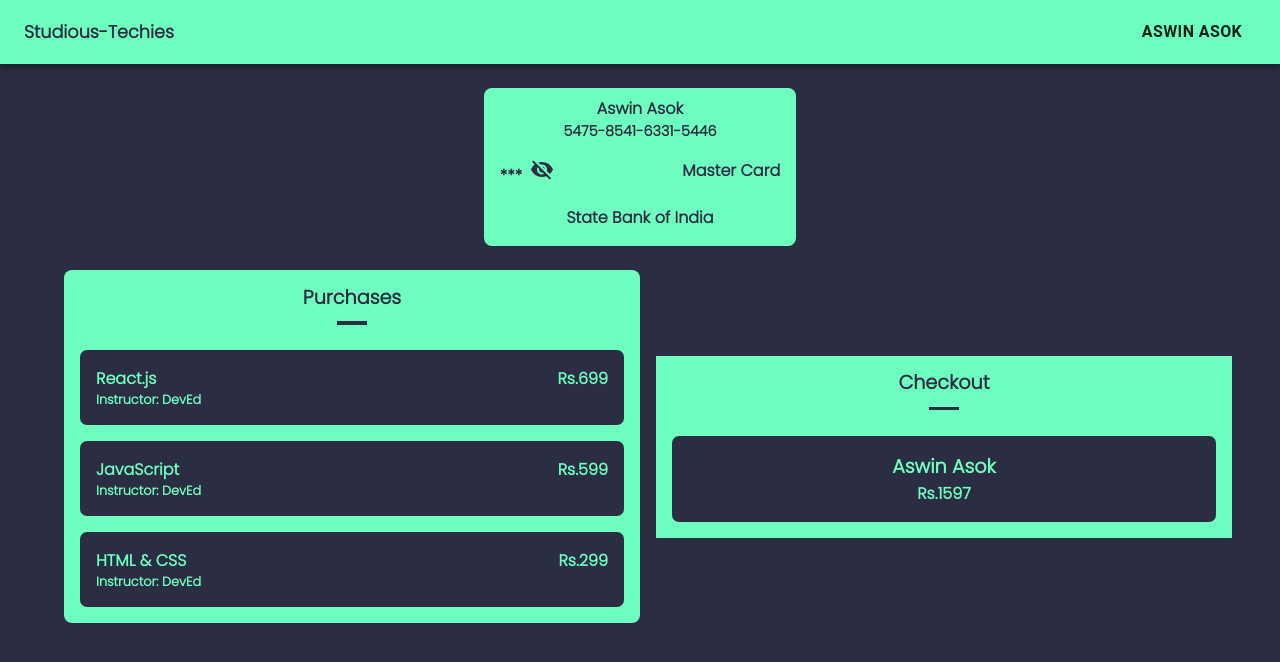
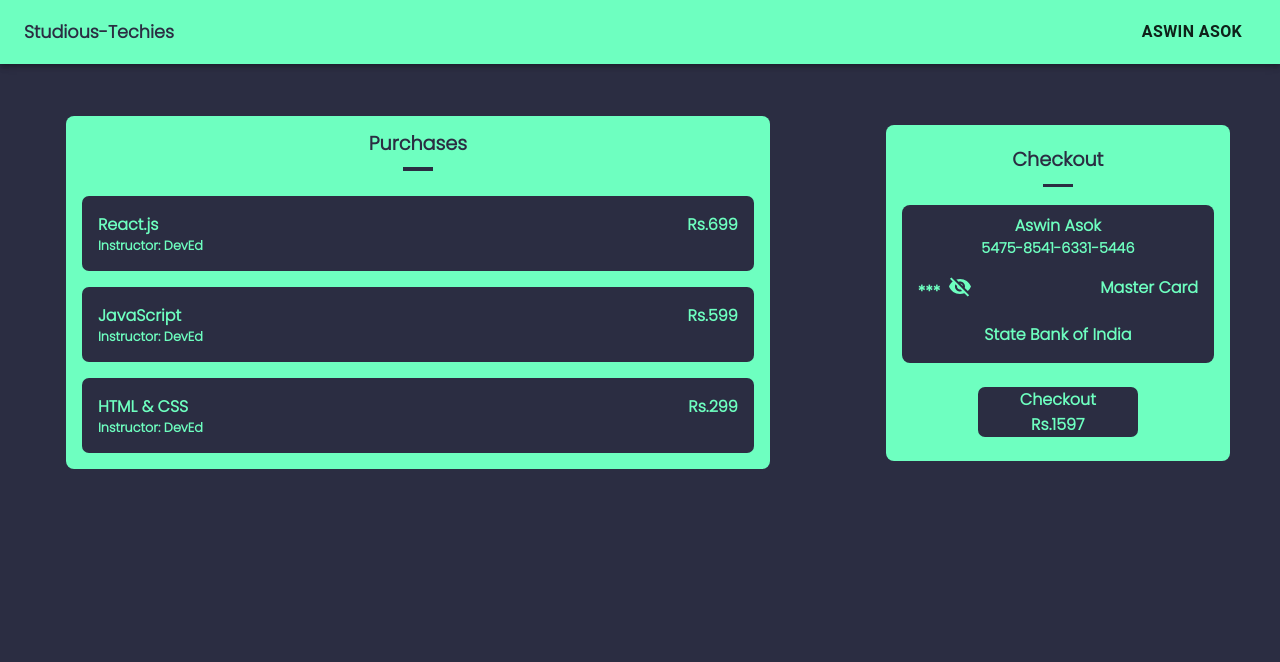
Before and after one commit to AswinAsok/Studious-Techies, a React (Create React App) app: page /payments in a window 1280 px wide. Shown: the top 662 px of the page. Built offline with nearby package versions, Linux system fonts and the light colour scheme.

Commit message:
Design Changes

```diff
--- a/src/Payment/Payments.css
+++ b/src/Payment/Payments.css
@@ -1,8 +1,8 @@
 .credit-card {
-  background-color: #6effc0;
+  background-color: #2b2d42;
   margin: 0.5rem;
   border-radius: 8px;
-  color: #2b2d42;
+  color: #6effc0;
   font-weight: bold;
   padding-top: 0.5rem;
 }
@@ -40,6 +40,10 @@
 }
 
 /* -----------Purchases---------------- */
+.payments-container{
+  margin-top: 2.25rem;
+}
+
 .purchases {
   background-color: #6effc0;
   color: #2b2d42;
@@ -74,12 +78,12 @@
 
 .purchase-details {
   padding: 1rem;
-  width: 60vw;
+  width: 70vw;
 }
 @media screen and (min-width: 480px) {
   .purchase-details {
     padding: 1rem;
-    width: 40vw;
+    width: 50vw;
   }
 }
 
@@ -95,10 +99,16 @@
   border-radius: 8px;
 }
 
-.checkout{
+.checkout-container{
+  width: 70vw;
+}
+
+.checkout {
   background-color: #6effc0;
   color: #2b2d42;
   font-weight: bold;
+  border-radius: 8px;
+
 }
 
 .checkout-details {
@@ -107,8 +117,9 @@
   color: #6effc0;
   margin: 1rem;
   font-weight: bold;
-  padding: 1rem;
-  width: 60vw;
+  padding: 0.5rem;
+  width: 10rem;
+
   display: flex;
   justify-content: center;
   align-items: center;
@@ -116,8 +127,13 @@
 }
 @media screen and (min-width: 480px) {
   .checkout-details {
-    padding: 1rem;
-    width: 40vw;
+    padding: 0rem;
+    width: 10rem;
+  }
+}
+@media screen and (min-width: 480px) {
+  .checkout {
+    padding: 0.5rem;
   }
 }
 
--- a/src/Payment/Payments.jsx
+++ b/src/Payment/Payments.jsx
@@ -78,27 +78,12 @@
       </div>
 
       <div className="payments-container">
-        <Grid container direction="column" justify="center" alignItems="center">
-          <div className="credit-card">
-            <div className="card-name">
-              <div>Aswin Asok</div>
-            </div>
-            <div className="card-number">
-              <div>5475-8541-6331-5446</div>
-            </div>
-            <div className="cvv-number">
-              <div className="eye-text">***</div>
-              <div className="eye">
-                <VisibilityOffSharpIcon />
-              </div>
-              <div className="card-issuer">Master Card</div>
-            </div>
-            <div className="bank">
-              <div>State Bank of India</div>
-            </div>
-          </div>
-        </Grid>
-        <Grid container direction="row" justify="center" alignItems="center">
+        <Grid
+          container
+          direction="row"
+          justify="space-around"
+          alignItems="center"
+        >
           <div className="purchases">
             <div className="title">
               <div>Purchases</div>
@@ -144,10 +129,42 @@
               <div>Checkout</div>
               <hr className="line" />
             </div>
-            <div className="checkout-details">
-              <div className="name">Aswin Asok</div>
-              <div className="total">Rs.1597</div>
-            </div>
+            <Grid
+              container
+              direction="column"
+              justify="center"
+              alignItems="center"
+            >
+              <div className="credit-card">
+                <div className="card-name">
+                  <div>Aswin Asok</div>
+                </div>
+                <div className="card-number">
+                  <div>5475-8541-6331-5446</div>
+                </div>
+                <div className="cvv-number">
+                  <div className="eye-text">***</div>
+                  <div className="eye">
+                    <VisibilityOffSharpIcon />
+                  </div>
+                  <div className="card-issuer">Master Card</div>
+                </div>
+                <div className="bank">
+                  <div>State Bank of India</div>
+                </div>
+              </div>
+            </Grid>
+            <Grid
+              container
+              direction="column"
+              justify="center"
+              alignItems="center"
+            >
+              <div className="checkout-details">
+                <div>Checkout</div>
+                <div>Rs.1597</div>
+              </div>
+            </Grid>
           </div>
         </Grid>
       </div>
```
